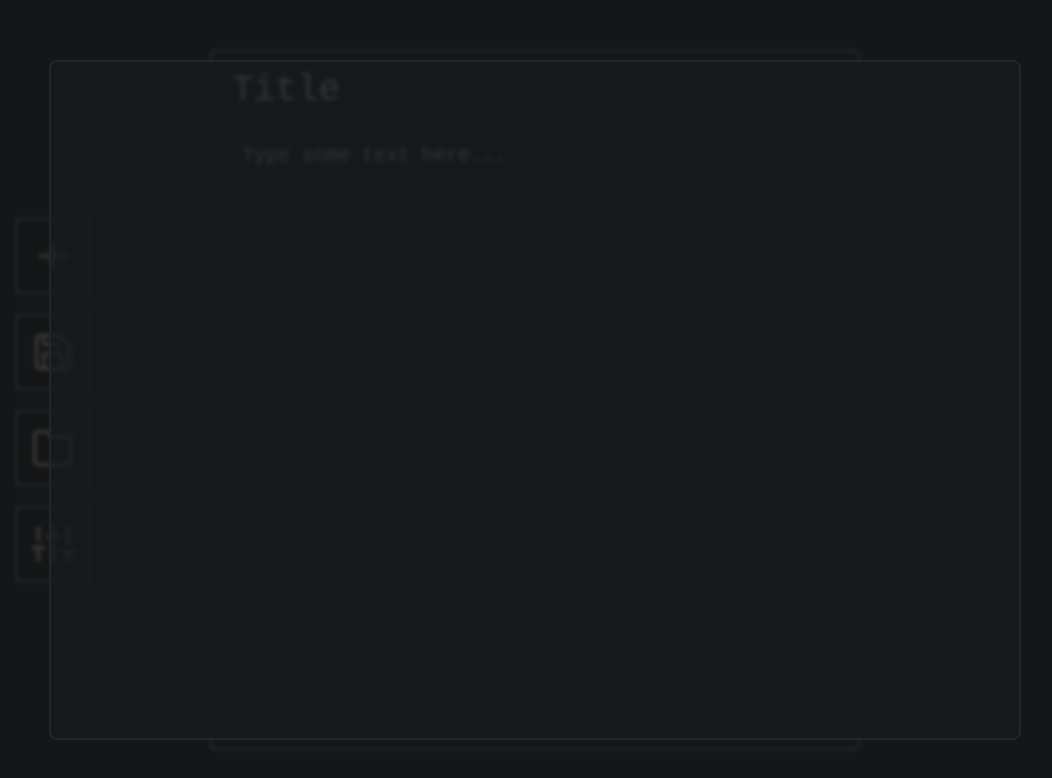
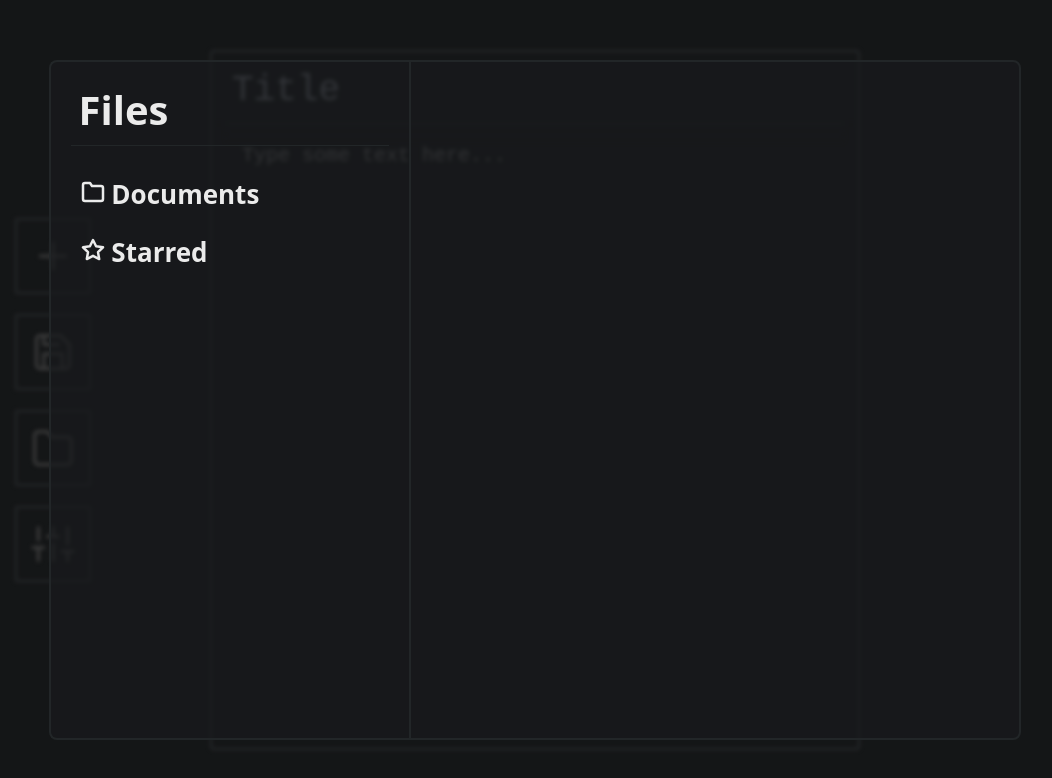
Before and after one commit to benuthoff/Scrivi, a plain HTML site: page index.html in a window 1280 px wide. Both pictures are taken after a click on the element 157 px from the left and 448 px from the top of the page. Shown: the whole page, without its empty margins (105-1157 px from the left). Drawn offline with Linux system fonts and the light colour scheme.

Commit message:
Scrivi 0.7

```diff
--- a/index.css
+++ b/index.css
@@ -430,8 +430,9 @@ body.menu_blur #sidebar, body.menu_blur #editor {
 
 	border-radius: 8px;
 	font-family: 'Noto Sans', sans-serif;
-	background-color: var(--theme-settingtab);
-	border: solid 2px var(--theme-settingtabborder);
+	display: grid;
+	grid-template-columns: [side] 360px [main] auto;
+
 }
 #filesmenu_blind { display: none; z-index: 900; }
 #filesmenu_blind.visible { display: block; }
@@ -440,6 +441,38 @@ body.menu_blur #sidebar, body.menu_blur #editor {
 	position: fixed;
 	top: 0; bottom: 0;
 	left: 0; right: 0;
+}
+
+
+#filesmenu > #side {
+	background-color: var(--theme-settingtab);
+	border-radius: 8px 0 0 8px;
+	border: solid 2px var(--theme-settingtabborder);
+	border-right: none;
+	cursor: default;
+}
+#filesmenu > #side h1 {
+	color: #ebebeb;
+	font-size: 40px;
+	margin: 20px;
+	margin-bottom: 30px;
+	border-bottom: solid 1px var(--theme-settingtabborder);
+	padding: 0 0 8px 8px;
+}
+#filesmenu > #side h2 {
+    color: #ebebeb;
+    margin-left: 30px;
+	font-size: 26px;
+}
+#filesmenu > #side .icon {
+	color: inherit;
+	stroke-width: 2.5;
+}
+
+#filesmenu > #main {
+	background-color: var(--theme-settingtab);
+	border: solid 2px var(--theme-settingtabborder);
+	border-radius: 0 8px 8px 0;
 }
 
 
--- a/index.html
+++ b/index.html
@@ -133,6 +133,10 @@
 							<div class='label'>Mocha</div>
 						</div>
 
+						<div onclick='sttng("theme","Lilac");' st='lilac'>
+							<div class='label'>Lilac</div>
+						</div>
+
 					</div>
 
 				</div>
@@ -160,8 +164,14 @@
 	<div id='filesmenu_blind' class='blind'>
 		<div class='net' onclick='toggleFilesMenu()'></div>
 		<div id='filesmenu'>
+			<div id='side'>
+				<h1>Files</h1>
+				<h2><i data-feather='folder'></i> Documents</h2>
+				<h2><i data-feather='star'></i> Starred</h2>
+			</div>
+			<div id='main'>
 
-
+			</div>
 		</div>
 	</div>
 
--- a/themes.css
+++ b/themes.css
@@ -118,3 +118,27 @@ body.theme_Mocha, [simtheme=mocha] {
 
 	scrollbar-color: #bf956f #d5bfa9;
 }
+
+/* Violet Theme */
+
+body.theme_Lilac, [simtheme=lilac] {
+	--theme-bgcolor: #472861;
+	--theme-bordercolor: #825183;
+	--theme-hovercolor: #3d2155;
+
+	--theme-titlecolor: #e4aaf1;
+	--theme-bodycolor: #d1c0e1;
+	--theme-iconcolor: #9c589d;
+
+	--theme-blindcolor: #0000004a;
+	--theme-dialogborder: #553e6a;
+
+	--theme-notiferror: #f48e8e;
+	--theme-notifsuccess: #6abf6a;
+
+	--theme-settingtab: #251428b0;
+	--theme-settingtabborder: #442651;
+	--theme-settingtabhov: #ffb9b905;
+
+	scrollbar-color: #bf956f #d5bfa9;
+}
```
